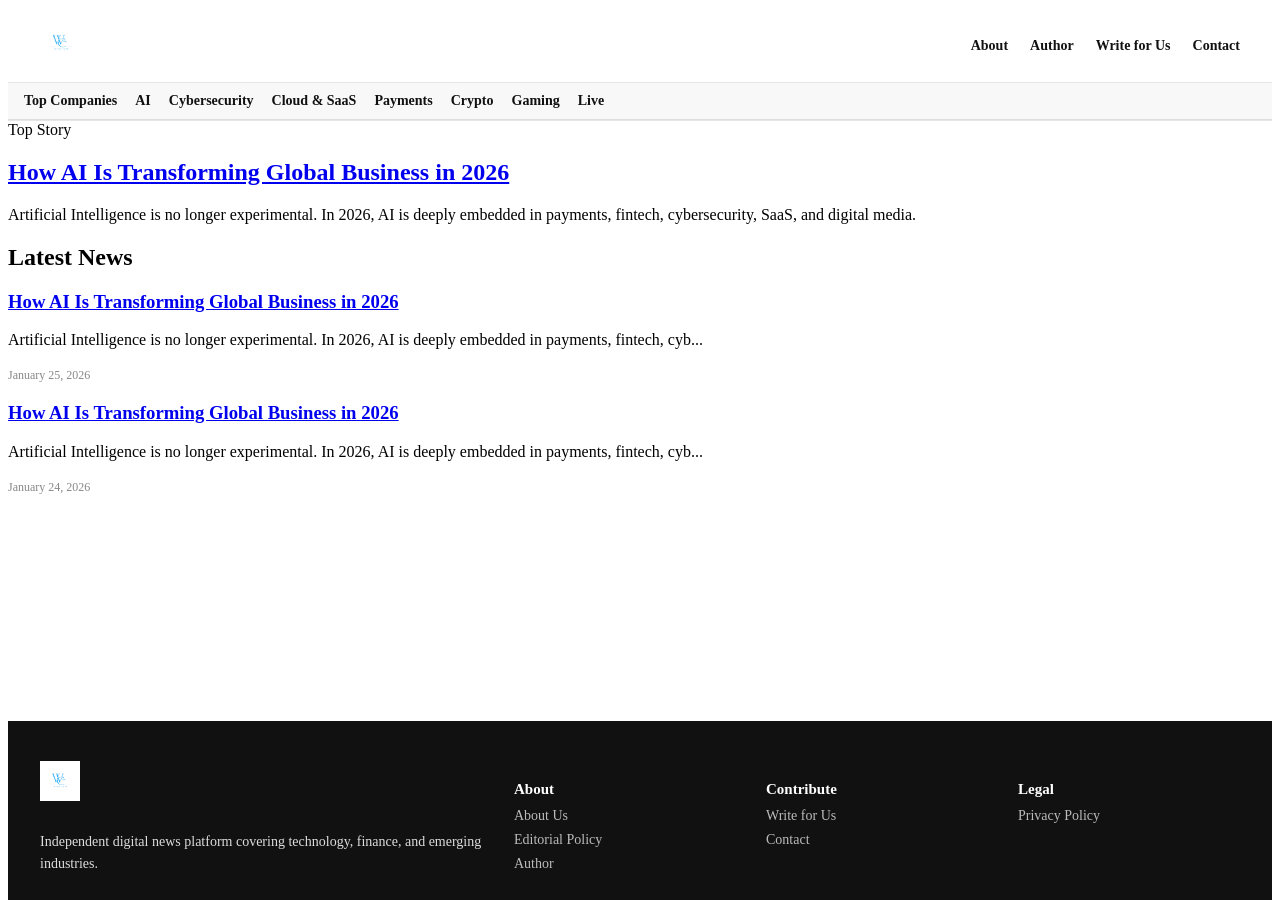
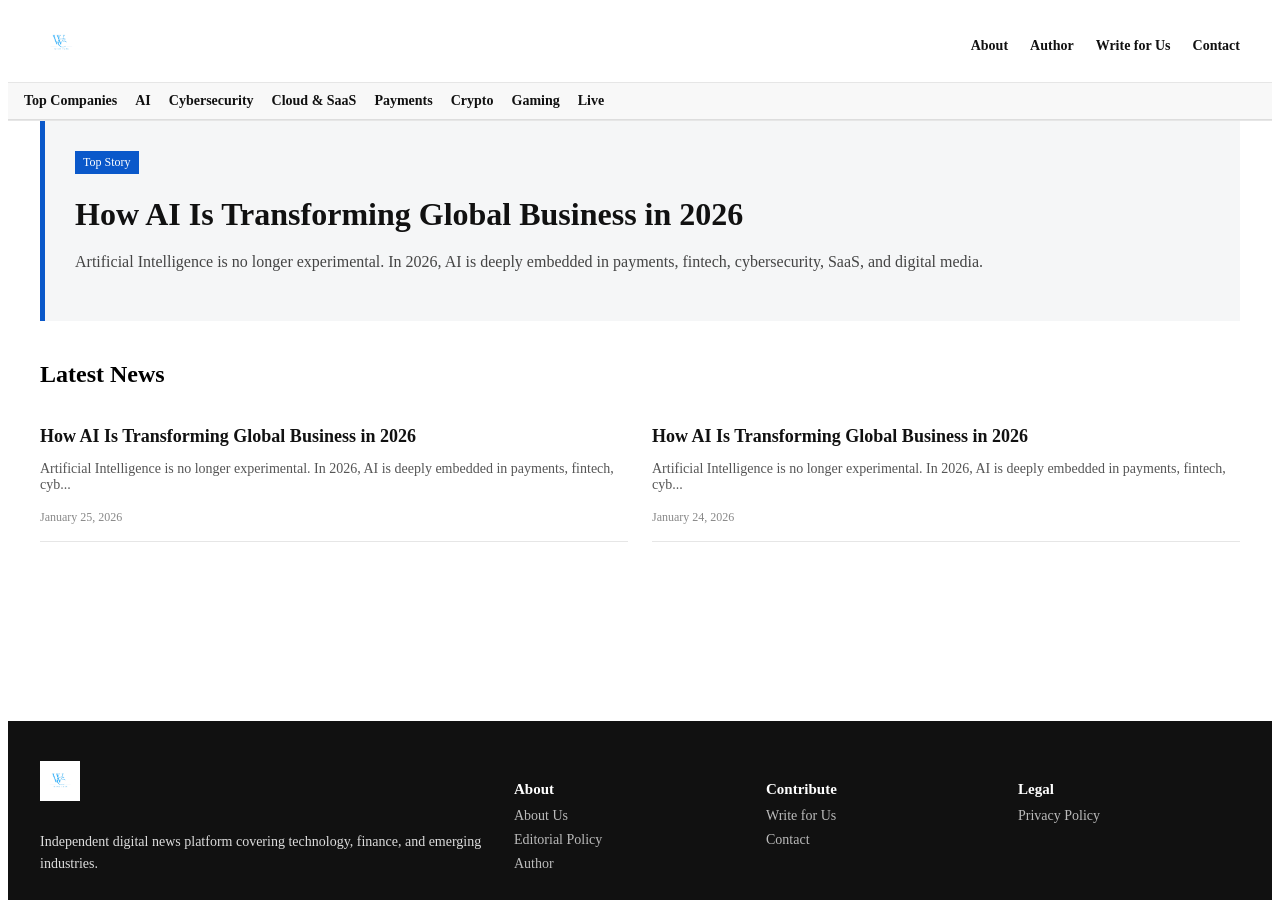
Before and after one commit to rinkeshjha623/winkcasa.com, a Jekyll site: the page built from index.md, in a window 1280 px wide and 900 px high. Built offline with Jekyll 4.4.1, drawn with Linux system fonts in a browser that asks for light colours.

Commit message:
Update style.css

```diff
--- a/assets/style.css
+++ b/assets/style.css
@@ -358,3 +358,79 @@ main.content {
     grid-template-columns: 1fr;
   }
 }
+/* ===== HOMEPAGE ===== */
+
+.homepage {
+  max-width: 1200px;
+  margin: auto;
+}
+
+/* Top Story */
+.top-story {
+  background: #f5f6f7;
+  padding: 30px;
+  margin-bottom: 40px;
+  border-left: 5px solid #0a58ca;
+}
+
+.top-label {
+  display: inline-block;
+  background: #0a58ca;
+  color: #fff;
+  font-size: 12px;
+  padding: 4px 8px;
+  margin-bottom: 12px;
+}
+
+.top-story h1 {
+  font-size: 32px;
+  margin: 10px 0;
+}
+
+.top-story h1 a {
+  text-decoration: none;
+  color: #111;
+}
+
+.top-story p {
+  font-size: 16px;
+  line-height: 1.6;
+  color: #444;
+}
+
+/* Latest News */
+.latest-section h2 {
+  font-size: 24px;
+  margin-bottom: 20px;
+}
+
+.news-grid {
+  display: grid;
+  grid-template-columns: repeat(auto-fit, minmax(280px, 1fr));
+  gap: 24px;
+}
+
+.news-card {
+  border-bottom: 1px solid #e6e6e6;
+  padding-bottom: 16px;
+}
+
+.news-card h3 {
+  font-size: 18px;
+  margin-bottom: 8px;
+}
+
+.news-card h3 a {
+  text-decoration: none;
+  color: #111;
+}
+
+.news-card p {
+  font-size: 14px;
+  color: #555;
+}
+
+.news-meta {
+  font-size: 12px;
+  color: #888;
+}
```
